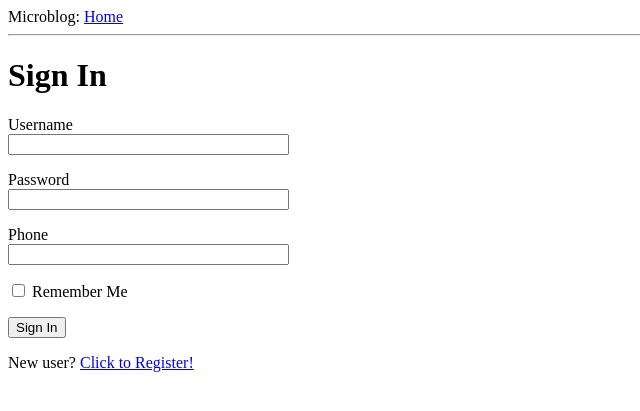
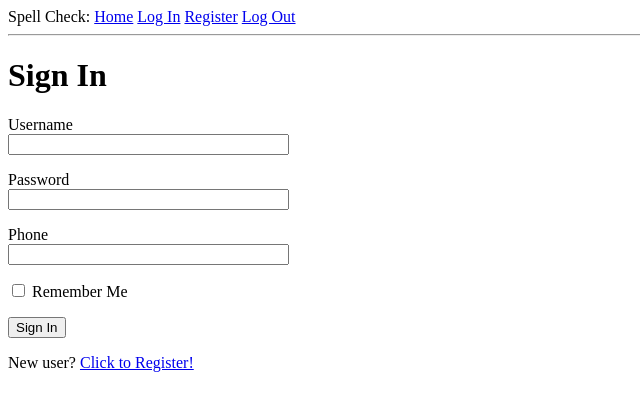
Before and after one commit to fvanlaer/AppSec-Assignment2, a Flask app: page /login in a window 1280 px wide. Shown: the top 411 px of the page, without its empty margins (0-640 px from the left). Run offline with Flask 2, Linux system fonts and the light colour scheme.

Commit message:
spell_check function: outputting results

```diff
--- a/routes.py
+++ b/routes.py
@@ -1,4 +1,4 @@
-from flask import render_template, flash, redirect, url_for, Blueprint
+from flask import render_template, flash, redirect, url_for, Blueprint, request
 from flask_login import current_user, login_user, logout_user, login_required
 from models import User
 from forms import LoginForm, RegistrationForm, SpellCheckForm
@@ -55,13 +55,13 @@ def register():
 @login_required
 def spell_check():
     form = SpellCheckForm()
-    if form.validate_on_submit():
+    if form.validate_on_submit() and request.method == 'POST':
         file = open("input.txt", "w")
         file.write(form.text_to_check.data)
         file.close()
         command = ["./spell_check", "input.txt", "wordlist.txt"]
-        sub = subprocess.Popen(command)
-        output = sub.communicate()
-        print(output)
-
-    return render_template('spell_check.html', title='Spell Check', form=form)
+        sub = subprocess.Popen(command, stdout=subprocess.PIPE)
+        misspelled = sub.communicate()[0]
+        return render_template('spell_check.html', title='Spell Check', form=form, output=misspelled)
+    else:
+        return render_template('spell_check.html', title='Spell Check', form=form)
--- a/templates/base.html
+++ b/templates/base.html
@@ -1,13 +1,13 @@
 <html>
     <head>
       {% if title %}
-      <title>{{ title }} - Microblog</title>
+      <title>{{ title }} - Application Security</title>
       {% else %}
-      <title>Welcome to Microblog</title>
+      <title>Welcome to Assignment 2</title>
       {% endif %}
     </head>
     <body>
-        <div>Microblog: <a href="/index">Home</a></div>
+        <div>Spell Check: <a href="/index">Home</a> <a href="/login">Log In</a> <a href="/register">Register</a> <a href="/logout">Log Out</a></div>
         <hr>
         {% block content %}{% endblock %}
     </body>
--- a/templates/spell_check.html
+++ b/templates/spell_check.html
@@ -10,6 +10,7 @@
             <span style="color: red;">[{{ error }}]</span>
             {% endfor %}
         </p>
+        <p> {{ output }} </p>
         <p>{{ form.submit() }}</p>
     </form>
 {% endblock %}
```
